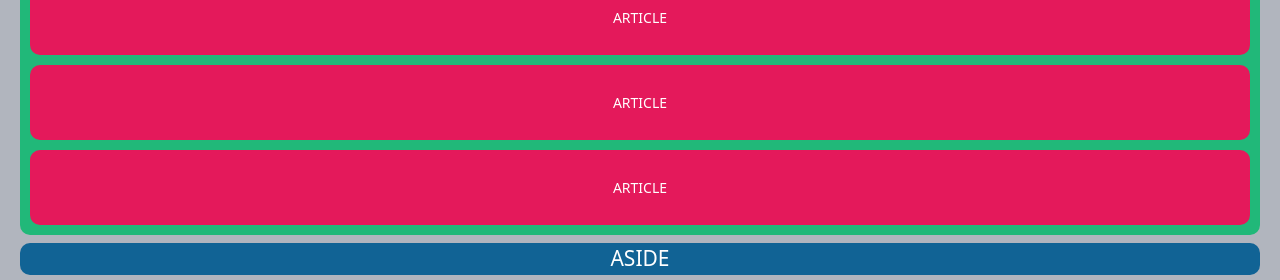
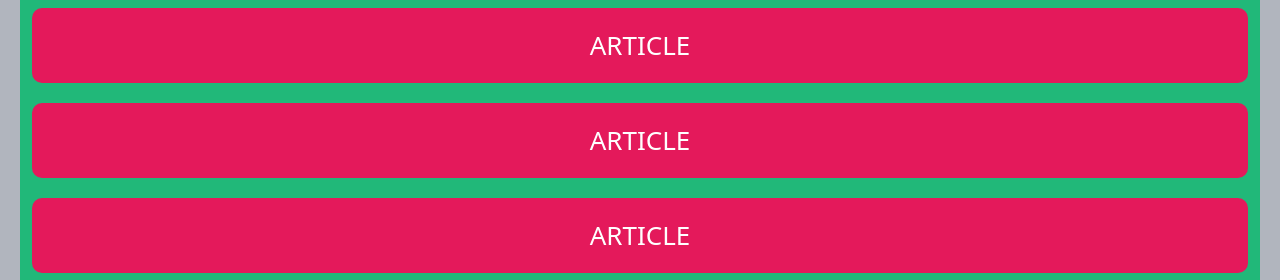
Before and after one commit to AnthonyTGarrett/flexbox-wireframe-practice, a plain HTML site: page index.html in a window 1280 px wide. Shown: the part 100-380 px from the top of the page. Drawn offline with Linux system fonts and the light colour scheme.

Commit message:
Added some spacing and gap

```diff
--- a/css/style.css
+++ b/css/style.css
@@ -7,6 +7,7 @@
 h1,
 h2 {
   font-weight: 100;
+  font-size: 4rem;
 }
 
 body {
@@ -32,9 +33,9 @@ header {
   background-color: #21b879;
   display: flex;
   flex-direction: column;
-  padding: 1rem;
+  padding: 2rem 1.2rem;
   justify-content: space-evenly;
-  gap: 1rem;
+  gap: 2rem;
 }
 
 article {
@@ -45,8 +46,13 @@ article {
   align-items: center;
 }
 
+article p {
+  font-size: 2.6rem;
+}
+
 aside {
   background-color: #116395;
+  padding: 0.3rem;
 }
 
 footer {
```
